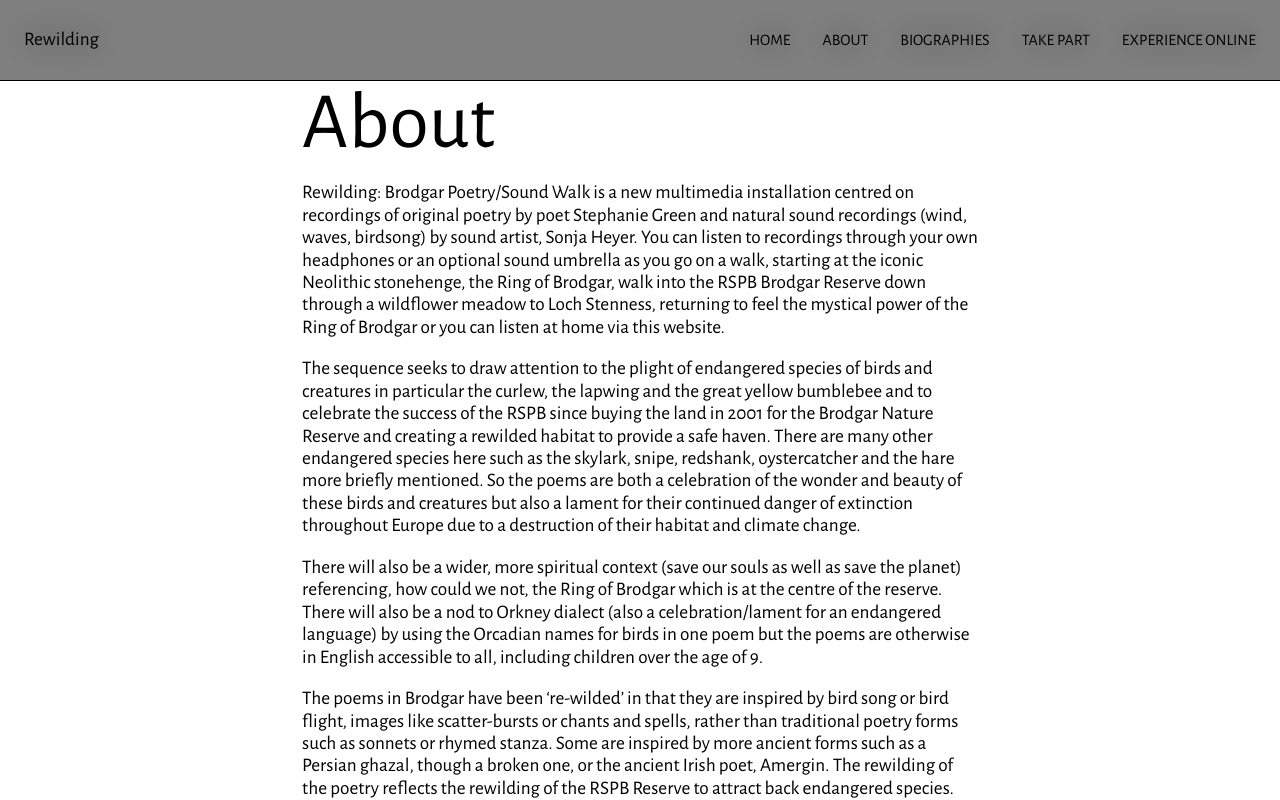
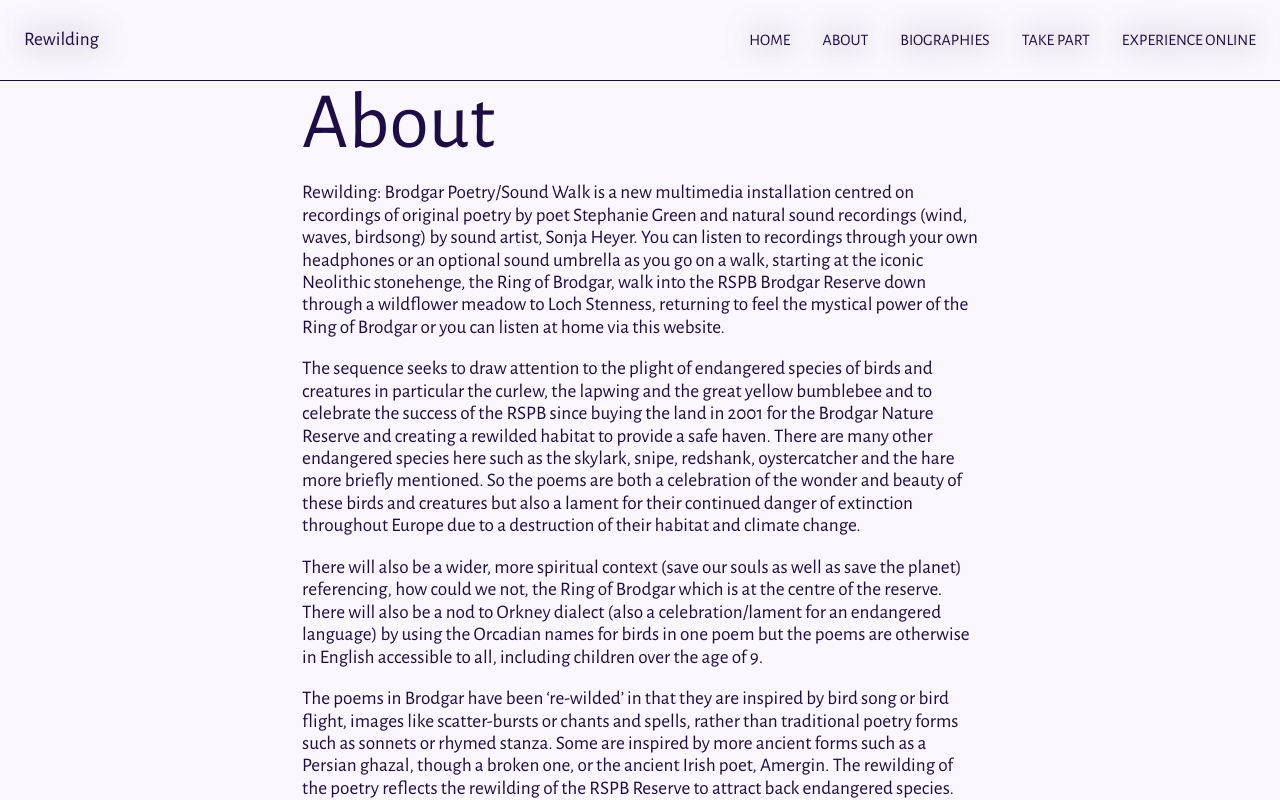
Before and after one commit to empowermint/brodgar, a Next.js app: page /about in a window 1280 px wide. Shown: the top 800 px of the page. Built offline with nearby package versions, Linux system fonts and the light colour scheme.

Commit message:
Configure light and dark colour themes

```diff
--- a/styles/global.scss
+++ b/styles/global.scss
@@ -20,23 +20,30 @@ body {
 
 // ### COLOR
 
-body {
-  color: black;
-  background: white;
+html {
+  color-scheme: light;
+  --text: #1D0D47;
+  --dark: #1D0D47;
+  --bg: #FAF7FF;
+  --light: #FAF7FF;
   --brand: #32167A;
   --brand-dark: #1D0D47;
+  --brand-light: #7D5FC7;
+  --link: #334FA3;
   --warning: #E66140;
 }
 
 @media (prefers-color-scheme: dark) {
   html {
     color-scheme: dark;
+    --text: #FAF7FF;
+    --bg: #110828;
   }
+}
 
-  body {
-    color: white;
-    background: black;
-  }
+body {
+  color: var(--text);
+  background: var(--bg);
 }
 
 // ### TYPOGRAPHY
@@ -75,22 +82,14 @@ p {
 a {
   text-decoration: underline;
   transition: 150ms ease-out;
-}
-
-a:hover, a:active {
-  filter: drop-shadow(0 0 6px var(--brand));
-}
-
-@media (prefers-color-scheme: dark) {
-  a:hover, a:active {
-    filter: drop-shadow(0 0 6px white);
-  }
+  color: var(--link);
 }
 
 // ### BUTTONS
 
 button {
   background: var(--brand);
+  color: var(--light);
   padding-inline: 1.5em;
   padding-block: 1em;
   border-radius: 10px;
@@ -162,19 +161,26 @@ header {
   justify-content: space-between;
   align-items: flex-start;
   padding: 1.5em;
-  background: hsla(0 0% 0% / .5);
   background-blend-mode: soft-light;
   backdrop-filter: blur(8px);
   position: fixed;
   width: 100%;
   z-index: 1000;
-  border-bottom: 1px solid black;
+  border-bottom: 1px solid var(--text);
 
   * {
     margin: 0;
   }
 
-  --filter: drop-shadow(0 0 15px hsla(0 0% 0% / .65));
+  a {
+    color: var(--text);
+  }
+
+  a:hover, a:active {
+    filter: drop-shadow(0 0 7px var(--text));
+  }
+
+  --filter: drop-shadow(0 0 15px hsla(0 0% 0% / .65)); // Why?
 }
 
 .site-title {
@@ -268,9 +274,10 @@ header {
 
     .sub-menu {
       display: none;
-      background: hsla(0 0% 0% / .5);
-      background-blend-mode: soft-light;
-      backdrop-filter: blur(8px);
+      background: var(--bg);
+      border-radius: .3em;
+      //blend-mode: soft-light;
+      //backdrop-filter: blur(8px);
       padding-block: .5em;
     }
 
@@ -388,7 +395,6 @@ footer {
   padding: 2rem 1rem 1rem;
   display: grid;
   place-content: center;
-  background: linear-gradient(to bottom, transparent, var(--brand-dark));
 
   p {
     border-top: 1px solid currentColor;
```
